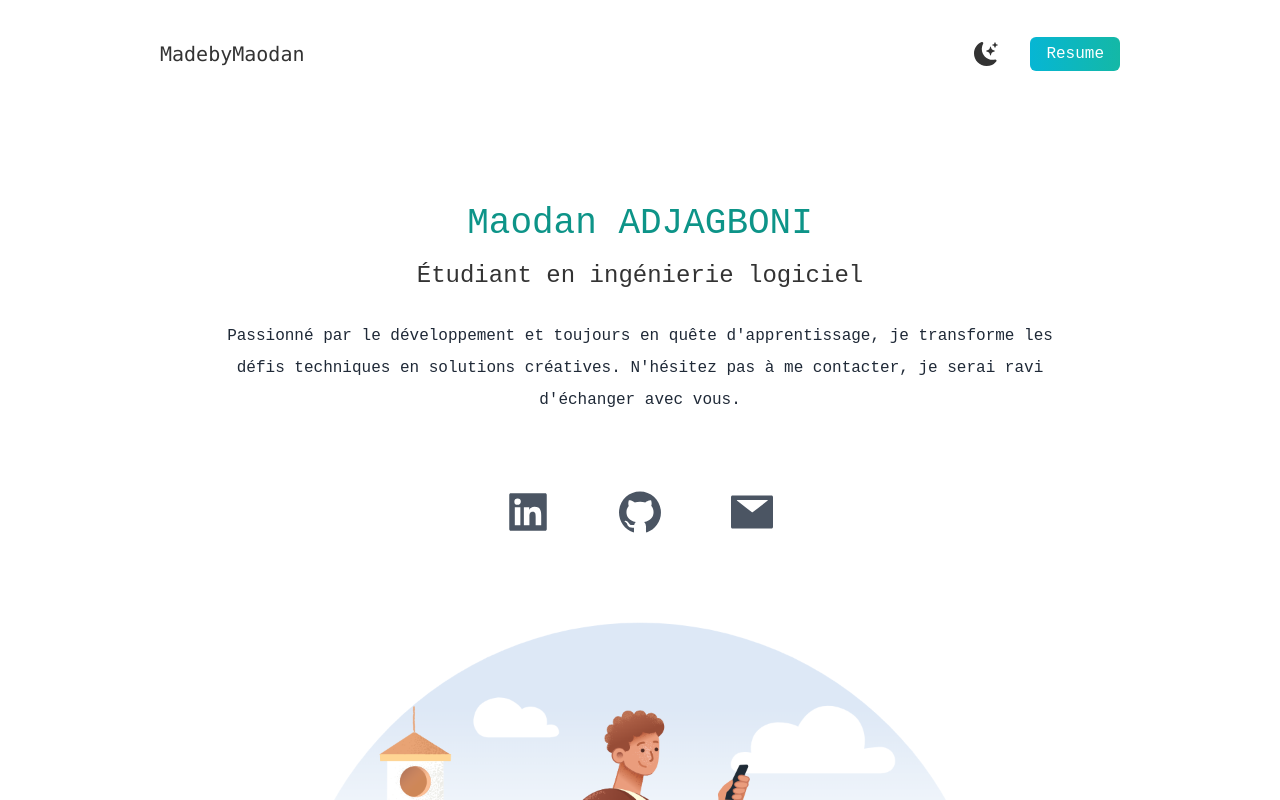
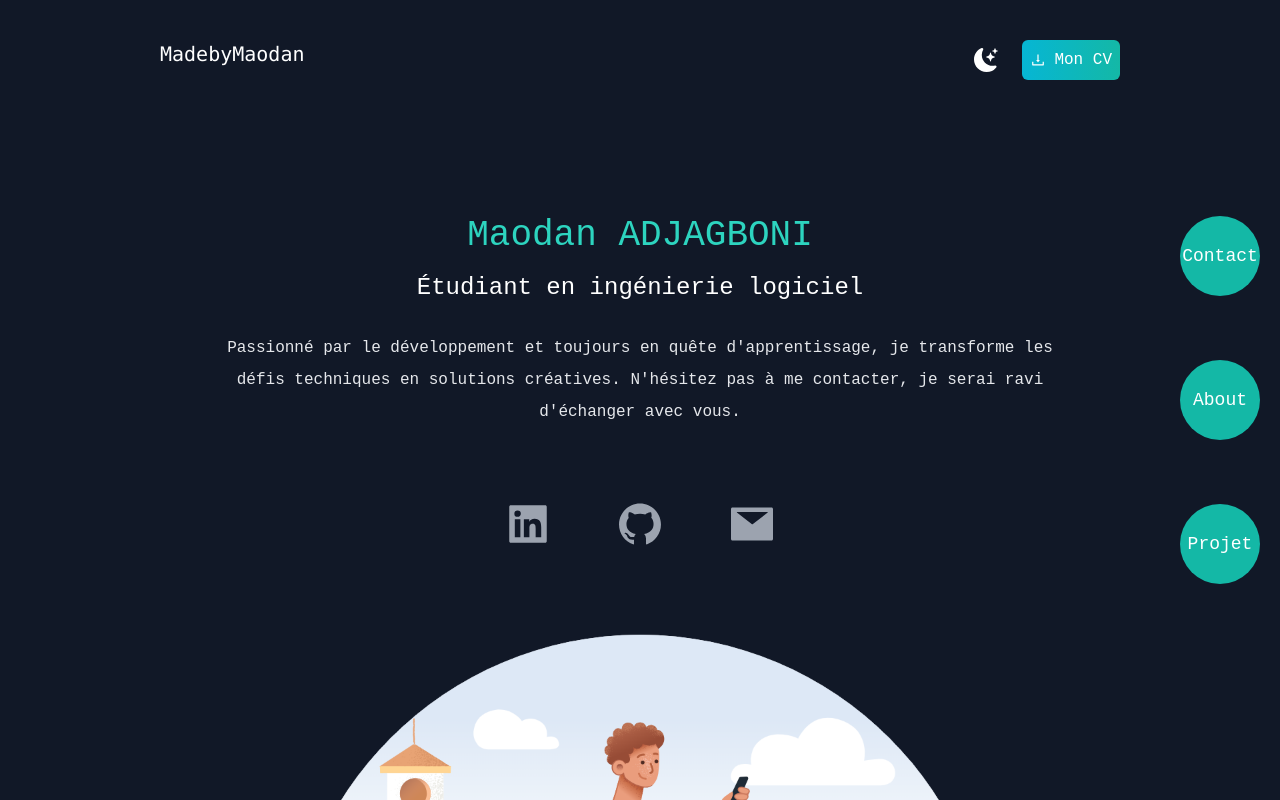
Before and after one commit to ccelsin/mynextfolio, a Next.js app: page / in a window 1280 px wide. Shown: the top 800 px of the page. Built offline with nearby package versions, Linux system fonts and the light colour scheme.

Commit message:
THE Portfolio v0

```diff
--- a/app/page.tsx
+++ b/app/page.tsx
@@ -8,9 +8,11 @@ import design from './images/design.png';
 import code from './images/code.png';
 import consulting from './images/consulting.png';
 import { useState } from "react";
+import { AiOutlineDownload } from "react-icons/ai";
+
 
 export default function Home() {
-  const [darkMode, setDarkMode] = useState(false);
+  const [darkMode, setDarkMode] = useState(true);
 
   return (
     <div className={darkMode ? "dark" : ""}>
@@ -21,7 +23,7 @@ export default function Home() {
       </Head>
 
       <main className="bg-white px-10 md:px-20 lg:px-40 dark:bg-gray-900">
-        <section className="min-h-screen">
+        <section className="min-h-screen" id="section1">
           <nav className="py-10 mb-12 flex justify-between">
             <h1 className="text-xl font-mono dark:text-white">MadebyMaodan</h1>
             <ul className="flex items-center">
@@ -33,15 +35,26 @@ export default function Home() {
               </li>
               <li>
                 <a
-                  className="bg-gradient-to-r from-cyan-500 to-teal-500 text-white px-4 py-2 rounded-md ml-8"
+                  className="bg-gradient-to-r from-cyan-500 to-teal-500 text-white px-2 py-2 rounded-md ml-6 flex items-center"
                   href="/CV_Alternance_Maodan_ADJAGBONI.pdf"
                   download
                 >
-                  Resume
+                  <AiOutlineDownload className="mr-2" /> Mon CV
                 </a>
               </li>
             </ul>
           </nav>
+          <div className="md:fixed md:right-5 md:top-1/2 md:transform md:-translate-y-1/2 md:space-y-16 hidden md:block">
+            <button onClick={() => document.getElementById('section1').scrollIntoView({ behavior: 'smooth' })} className="w-20 h-20 rounded-full bg-teal-500 text-white text-lg flex justify-center items-center hover:bg-teal-700">
+              Contact
+            </button>
+            <button onClick={() => document.getElementById('section2').scrollIntoView({ behavior: 'smooth' })} className="w-20 h-20 rounded-full bg-teal-500 text-white text-lg flex justify-center items-center hover:bg-teal-700">
+              About
+            </button>
+            <button onClick={() => document.getElementById('section3').scrollIntoView({ behavior: 'smooth' })} className="w-20 h-20 rounded-full bg-teal-500 text-white text-lg flex justify-center items-center hover:bg-teal-700">
+              Projet
+            </button>
+          </div>
           <div className="text-center p-10">
             <h2 className="text-4xl py-2 text-teal-600 font-medium dark:text-teal-400">
               Maodan ADJAGBONI
@@ -73,7 +86,7 @@ export default function Home() {
           </div>
         </section>
 
-        <section>
+        <section id="section2">
           <div>
             <h3 className="text-3xl py-1 dark:text-white">
               Mes technologies de prédilection
@@ -138,9 +151,9 @@ export default function Home() {
             <p className="text-gray-800 dark:text-gray-200">Consultation</p>
           </div>
         </section>
-        <section>
+        <section id="section3">
           <div>
-            <h3 className="text-3xl py-1 dark:text-white">Portfolio</h3>
+            <h3 className="text-3xl py-1 dark:text-white">Projets</h3>
             <p className="text-md py-2 leading-8 text-gray-800 dark:text-gray-200">
               Découvrez une sélection de mes <span className="text-teal-500">projets informatiques</span> où j'ai mis en pratique mes compétences en développement. Chaque projet reflète mon engagement à créer des solutions innovantes et fonctionnelles.
             </p>
@@ -148,6 +161,44 @@ export default function Home() {
               Que ce soit des <span className="text-teal-500">applications web</span>, des outils interactifs ou des <span className="text-teal-500">conceptions d'interfaces utilisateur</span>, ces réalisations illustrent mon parcours et ma passion pour le code.
             </p>
           </div>
+
+          <div className="grid md:grid-cols-2 gap-10">
+            {/* Projet 1 */}
+            <div className="text-center shadow-lg p-10 rounded-xl my-2 dark:bg-gray-800">
+              <h3 className="text-lg font-medium pt-2 pb-2 dark:text-white">Ownlands</h3>
+              <p className="py-2 dark:text-gray-200">
+                Plateforme web pour les acteurs du monde foncier
+              </p>
+              <a href="https://dev.ownland.fr" className="text-teal-600 dark:text-teal-400">Voir plus</a>
+            </div>
+
+            {/* Projet 2 */}
+            <div className="text-center shadow-lg p-10 rounded-xl my-1 dark:bg-gray-800">
+              <h3 className="text-lg font-medium pt-2 pb-2 dark:text-white">FitGroove</h3>
+              <p className="py-2 dark:text-gray-200">
+              Application web de recherche de clubs de sport
+              </p>
+              <a href="#" className="text-teal-600 dark:text-teal-400">Voir plus</a>
+            </div>
+
+            {/* Projet 3 */}
+            <div className="text-center shadow-lg p-10 rounded-xl my-1 dark:bg-gray-800">
+              <h3 className="text-lg font-medium pt-5 pb-2 dark:text-white">Mancala</h3>
+              <p className="py-2 dark:text-gray-200">
+                Jeu desktop inspiré du jeu de pion Mancala
+              </p>
+              <a href="#" className="text-teal-600 dark:text-teal-400">Voir plus</a>
+            </div>
+
+            {/* Projet 4 */}
+            <div className="text-center shadow-lg p-10 rounded-xl my-1 dark:bg-gray-800">
+              <h3 className="text-lg font-medium pt-5 pb-2 dark:text-white">FLFamily</h3>
+              <p className="py-2 dark:text-gray-200">
+                Application web de gestion de parties de jeux en ligne
+              </p>
+              <a href="#" className="text-teal-600 dark:text-teal-400">Voir plus</a>
+            </div>
+          </div>
         </section>
 
       </main>
```
